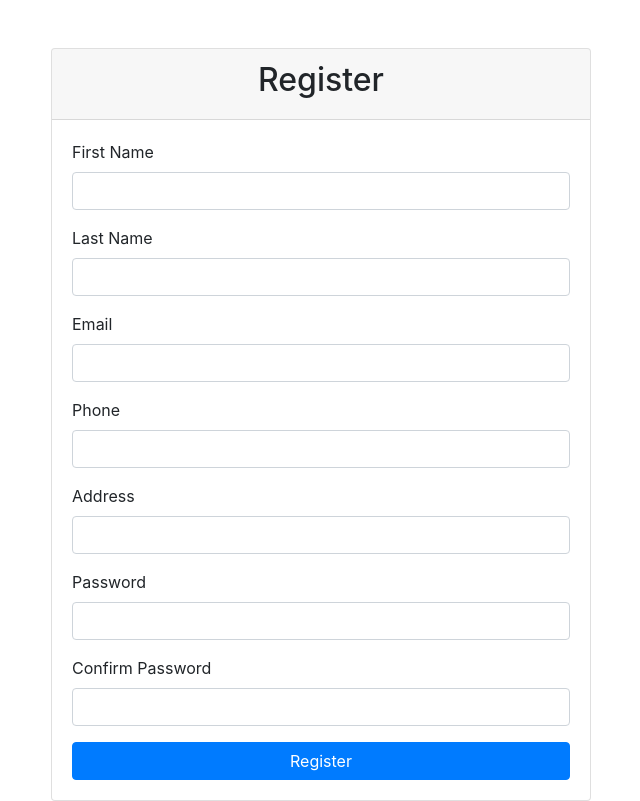
After one commit to richie20502/dsm31, a PHP site: page /register in a window 1280 px wide. The commit adds this page. Shown: the whole page, without its empty margins (319-959 px from the left). Run offline with PHP 8.4, Linux system fonts and the light colour scheme; some libraries are stand-ins or nearby versions.

Commit message:
se genero el registro

```diff
--- a/routes.php
+++ b/routes.php
@@ -9,5 +9,7 @@ $router->add('/', 'HomeController@index');
 $router->add('/login', 'AuthController@showLoginForm');
 $router->add('/login', 'AuthController@login', 'POST');
 $router->add('/logout', 'AuthController@logout');
+$router->add('/register', 'AuthController@showRegisterForm');
+$router->add('/register', 'AuthController@register', 'POST');
 
 return $router;
--- a/src/Controllers/AuthController.php
+++ b/src/Controllers/AuthController.php
@@ -13,6 +13,10 @@ class AuthController {
 
     public function showLoginForm() {
         require __DIR__ . '/../Views/login.php';
+    }
+
+    public function showRegisterForm() {
+        require __DIR__ . '/../Views/register.php';
     }
 
     public function login() {
@@ -40,6 +44,35 @@ class AuthController {
         }
     }
 
+    public function register() {
+        $first_name = $_POST['first_name'];
+        $last_name = $_POST['last_name'];
+        $email = $_POST['email'];
+        $phone = $_POST['phone'];
+        $address = $_POST['address'];
+        $user_type_id = $_POST['user_type_id'];
+        $password = $_POST['password'];
+        $confirm_password = $_POST['confirm_password'];
+
+        if ($password !== $confirm_password) {
+            echo "Passwords do not match.";
+            return;
+        }
+
+        $hashed_password = password_hash($password, PASSWORD_DEFAULT);
+
+        $connection = $this->db->getConnection();
+        $stmt = $connection->prepare("INSERT INTO users (first_name, last_name, email, phone, address, user_type_id, password) VALUES (?, ?, ?, ?, ?, ?, ?)");
+        $stmt->bind_param("sssssis", $first_name, $last_name, $email, $phone, $address, $user_type_id, $hashed_password);
+
+        if ($stmt->execute()) {
+            header('Location: /login');
+            exit();
+        } else {
+            echo "Error: Could not register user.";
+        }
+    }
+
     public function logout() {
         session_start();
         session_destroy();
--- /dev/null
+++ b/src/Views/register.php
@@ -0,0 +1,58 @@
+<!DOCTYPE html>
+<html lang="en">
+<head>
+    <meta charset="UTF-8">
+    <meta name="viewport" content="width=device-width, initial-scale=1.0">
+    <title>Register</title>
+    <link href="https://stackpath.bootstrapcdn.com/bootstrap/4.5.2/css/bootstrap.min.css" rel="stylesheet">
+</head>
+<body>
+    <div class="container">
+        <div class="row justify-content-center">
+            <div class="col-md-6">
+                <div class="card mt-5">
+                    <div class="card-header text-center">
+                        <h2>Register</h2>
+                    </div>
+                    <div class="card-body">
+                        <form action="/register" method="post">
+                            <div class="form-group">
+                                <label for="first_name">First Name</label>
+                                <input type="text" id="first_name" name="first_name" class="form-control" required>
+                            </div>
+                            <div class="form-group">
+                                <label for="last_name">Last Name</label>
+                                <input type="text" id="last_name" name="last_name" class="form-control" required>
+                            </div>
+                            <div class="form-group">
+                                <label for="email">Email</label>
+                                <input type="email" id="email" name="email" class="form-control" required>
+                            </div>
+                            <div class="form-group">
+                                <label for="phone">Phone</label>
+                                <input type="text" id="phone" name="phone" class="form-control">
+                            </div>
+                            <div class="form-group">
+                                <label for="address">Address</label>
+                                <input type="text" id="address" name="address" class="form-control">
+                            </div>
+                            <div class="form-group">
+                                <label for="password">Password</label>
+                                <input type="password" id="password" name="password" class="form-control" required>
+                            </div>
+                            <div class="form-group">
+                                <label for="confirm_password">Confirm Password</label>
+                                <input type="password" id="confirm_password" name="confirm_password" class="form-control" required>
+                            </div>
+                            <button type="submit" class="btn btn-primary btn-block">Register</button>
+                        </form>
+                    </div>
+                </div>
+            </div>
+        </div>
+    </div>
+    <script src="https://code.jquery.com/jquery-3.5.1.slim.min.js"></script>
+    <script src="https://cdn.jsdelivr.net/npm/@popperjs/core@2.5.3/dist/umd/popper.min.js"></script>
+    <script src="https://stackpath.bootstrapcdn.com/bootstrap/4.5.2/js/bootstrap.min.js"></script>
+</body>
+</html>
```
